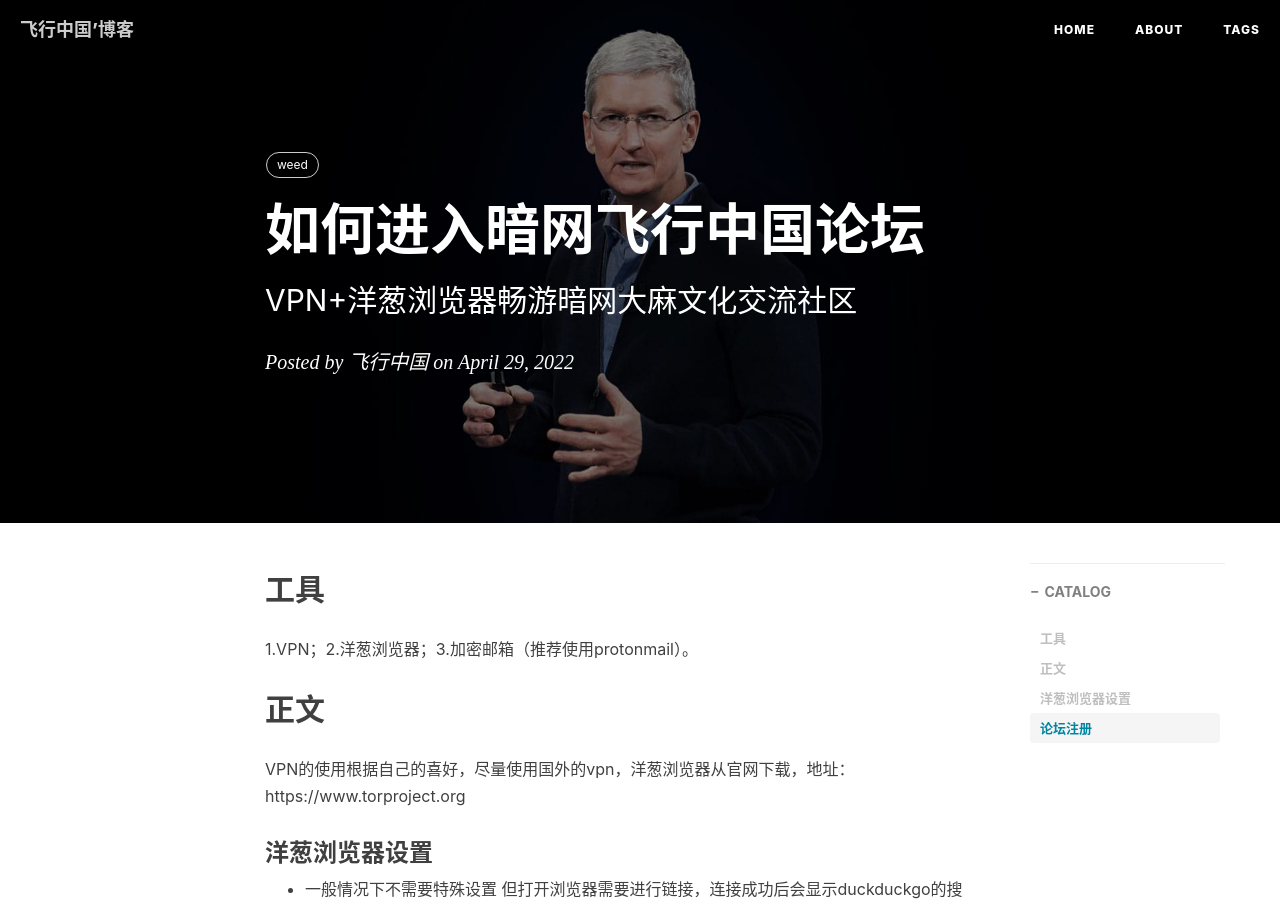
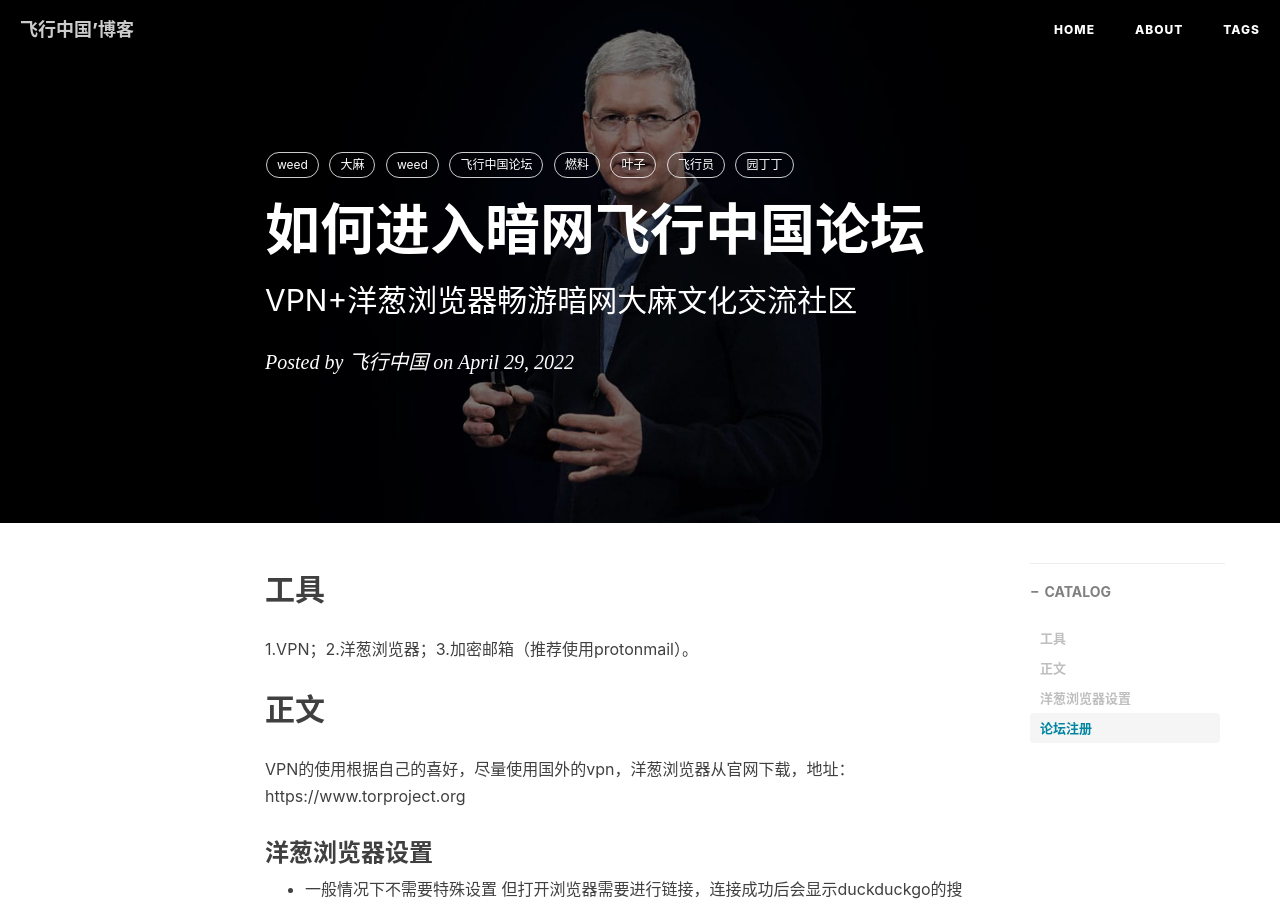
Before and after one commit to feixingzhongguo/feixingzhongguo.github.io, a Jekyll site: the page built from _posts/2022-04-29-如何进入暗网飞行中国论坛.md, in a window 1280 px wide and 900 px high. Built offline with Jekyll 4.4.1, drawn with Linux system fonts in a browser that asks for light colours; nearby versions of some CDN libraries; comment, search, counter and statistics services are not loaded.

Commit message:
Update 2022-04-29-如何进入暗网飞行中国论坛.md

```diff
--- a/_posts/2022-04-29-如何进入暗网飞行中国论坛.md
+++ b/_posts/2022-04-29-如何进入暗网飞行中国论坛.md
@@ -8,6 +8,13 @@
 catalog: true
 tags:
     - weed
+    - 大麻
+    - weed
+    - 飞行中国论坛
+    - 燃料
+    - 叶子
+    - 飞行员
+    - 园丁丁
 ---
 
 ## 工具
```
